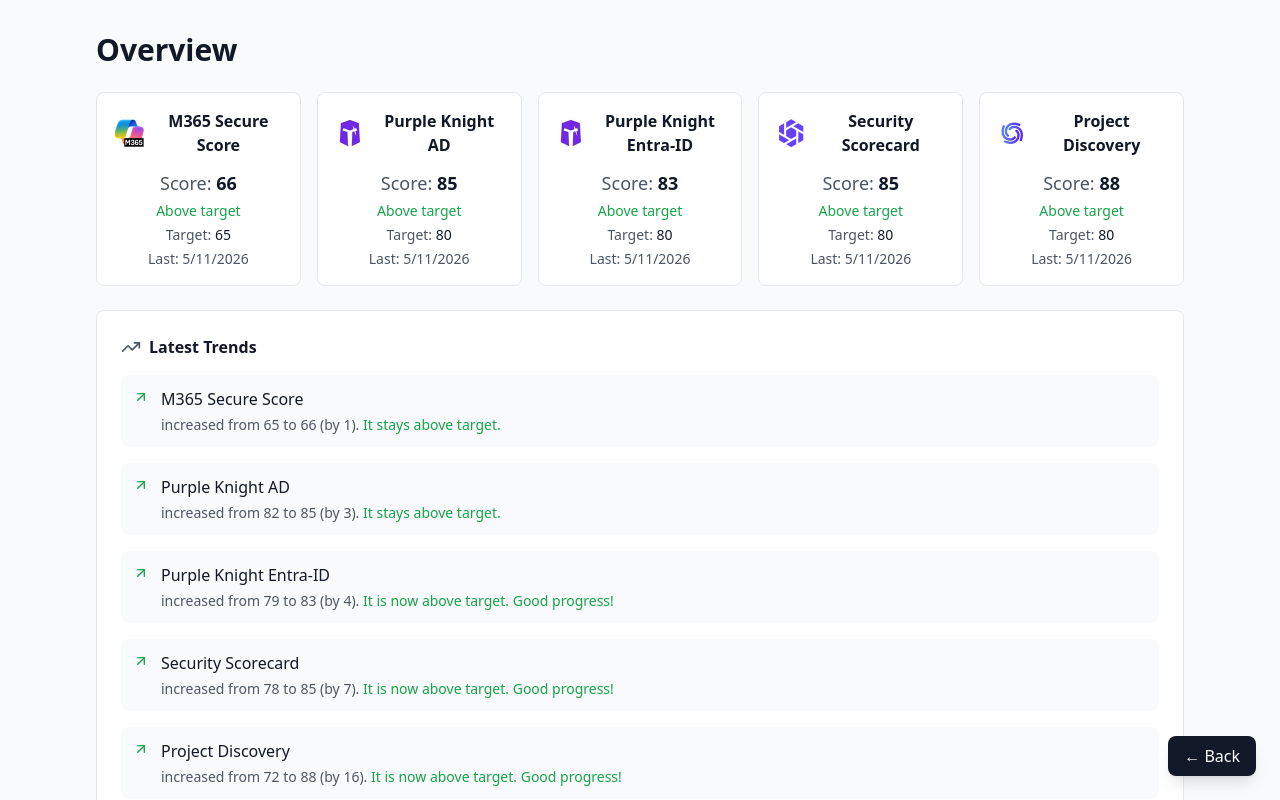
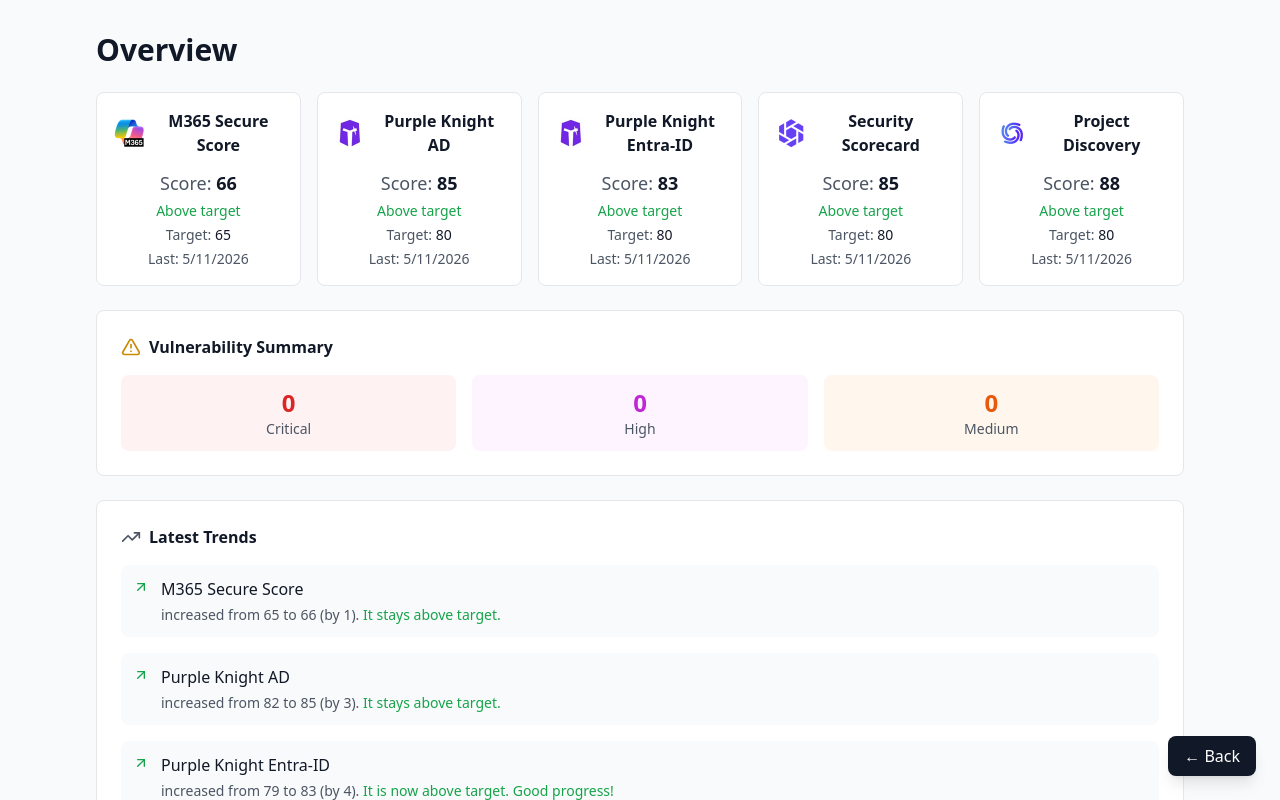
Before and after one commit to ondarenc/windsurf-Security-Metrics-Tracker, a React (Vite) app: page /print in a window 1280 px wide. Shown: the top 800 px of the page. Built offline with nearby package versions, Linux system fonts and the light colour scheme; no server answers.

Commit message:
V7.5.6 Vulnerability PrintAllPage

```diff
--- a/src/pages/PrintAllPage.jsx
+++ b/src/pages/PrintAllPage.jsx
@@ -1,6 +1,7 @@
-import React, { useEffect } from 'react'
-import { TrendingUp, ArrowUpRight, ArrowDownRight, Minus } from 'lucide-react'
+import React, { useEffect, useState } from 'react'
+import { TrendingUp, ArrowUpRight, ArrowDownRight, Minus, AlertTriangle } from 'lucide-react'
 import dataManager from '../data/dataManager'
+import followupManager from '../data/followupManager'
 import MetricOverview from '../components/MetricOverview'
 import PurpleKnightADOverview from '../components/PurpleKnightADOverview'
 import PurpleKnightEntraIDOverview from '../components/PurpleKnightEntraIDOverview'
@@ -76,7 +77,23 @@
 }
 
 const PrintAllPage = () => {
+  const [vulnerabilityLevels, setVulnerabilityLevels] = useState({ critical: 0, high: 0, medium: 0 })
+
   useEffect(() => {
+    // Load vulnerability counts using followupManager
+    const loadVulnerabilityCounts = async () => {
+      try {
+        const followupItems = await followupManager.getAllItems()
+        const critical = followupItems.filter(f => f.level === 'CRITICAL').length
+        const high = followupItems.filter(f => f.level === 'HIGH').length
+        const medium = followupItems.filter(f => f.level === 'MEDIUM').length
+        setVulnerabilityLevels({ critical, high, medium })
+      } catch (error) {
+        console.error('Error loading vulnerability counts:', error)
+      }
+    }
+    loadVulnerabilityCounts()
+
     // Wait for charts to fully render before triggering print
     // Recharts ResponsiveContainer needs time to measure its container
     const timer = setTimeout(() => {
@@ -139,7 +156,7 @@
           <h1 className="text-3xl font-bold text-gray-900 mb-6">Overview</h1>
 
           {/* Metric Summary Cards */}
-          <div className="grid grid-cols-1 md:grid-cols-3 lg:grid-cols-5 gap-4 mb-6">
+          <div className="grid grid-cols-1 md:grid-cols-3 lg:grid-cols-5 gap-4 mb-6 print-grid-5">
             {[
               { category: 'M365', metric: 'Secure Score', label: 'M365 Secure Score', logo: '/logo-m365.png' },
               { category: 'Purple Knight AD', metric: 'Note', label: 'Purple Knight AD', logo: '/logo-purpleknight-ad.png' },
@@ -174,6 +191,28 @@
                 </div>
               )
             })}
+          </div>
+
+          {/* Vulnerabilities Summary */}
+          <div className="bg-white rounded-lg border border-gray-200 p-6 mb-6">
+            <h3 className="text-base font-semibold text-gray-900 mb-4 flex items-center gap-2">
+              <AlertTriangle className="w-5 h-5 text-yellow-600" />
+              Vulnerability Summary
+            </h3>
+            <div className="grid grid-cols-3 gap-4">
+              <div className="text-center p-3 bg-red-50 rounded-lg">
+                <div className="text-2xl font-bold text-red-600">{vulnerabilityLevels.critical}</div>
+                <div className="text-sm text-gray-600">Critical</div>
+              </div>
+              <div className="text-center p-3 bg-fuchsia-50 rounded-lg">
+                <div className="text-2xl font-bold text-fuchsia-600">{vulnerabilityLevels.high}</div>
+                <div className="text-sm text-gray-600">High</div>
+              </div>
+              <div className="text-center p-3 bg-orange-50 rounded-lg">
+                <div className="text-2xl font-bold text-orange-600">{vulnerabilityLevels.medium}</div>
+                <div className="text-sm text-gray-600">Medium</div>
+              </div>
+            </div>
           </div>
 
           {/* Trends Explanation */}
@@ -255,7 +294,7 @@
             page-break-after: auto;
           }
           /* Force 3-column grid for metric squares in print */
-          .grid.grid-cols-1.md\\:grid-cols-3.lg\\:grid-cols-5 {
+          .print-grid-5 {
             grid-template-columns: repeat(3, 1fr) !important;
           }
         }
```
